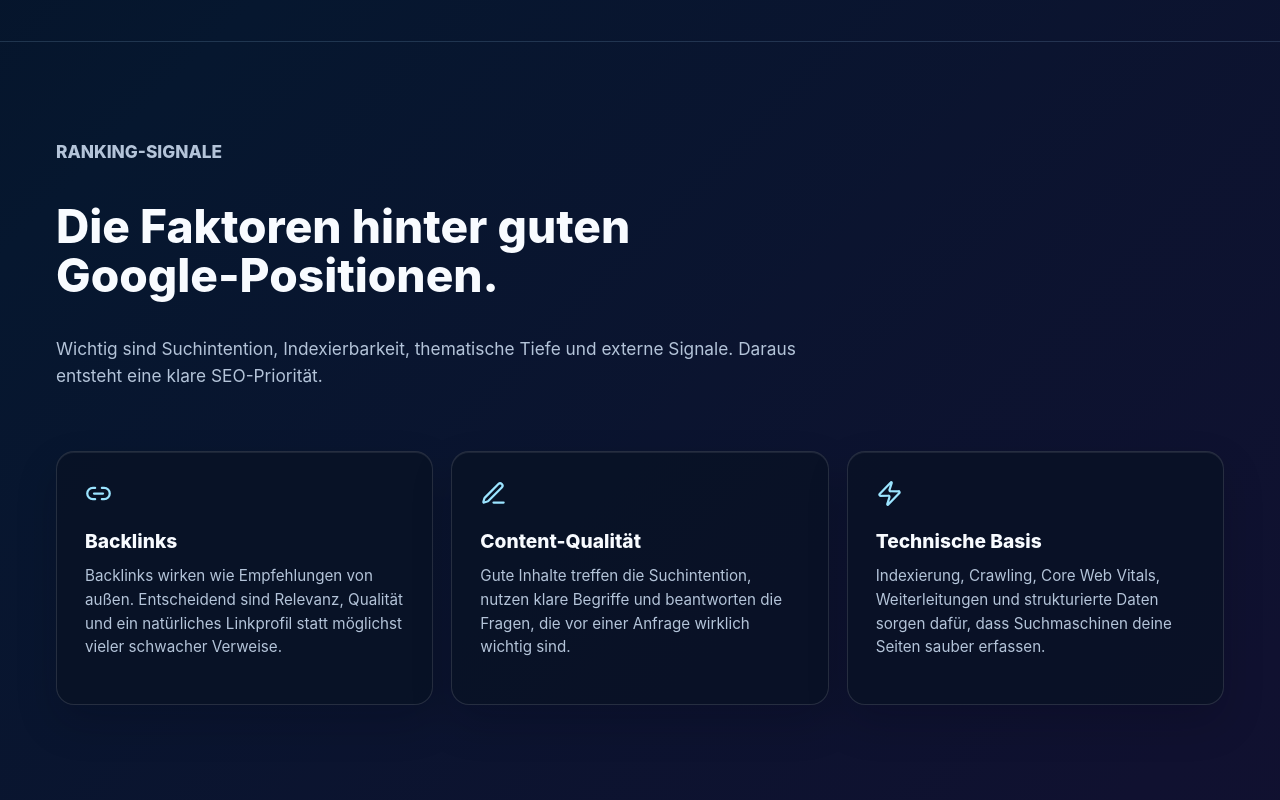
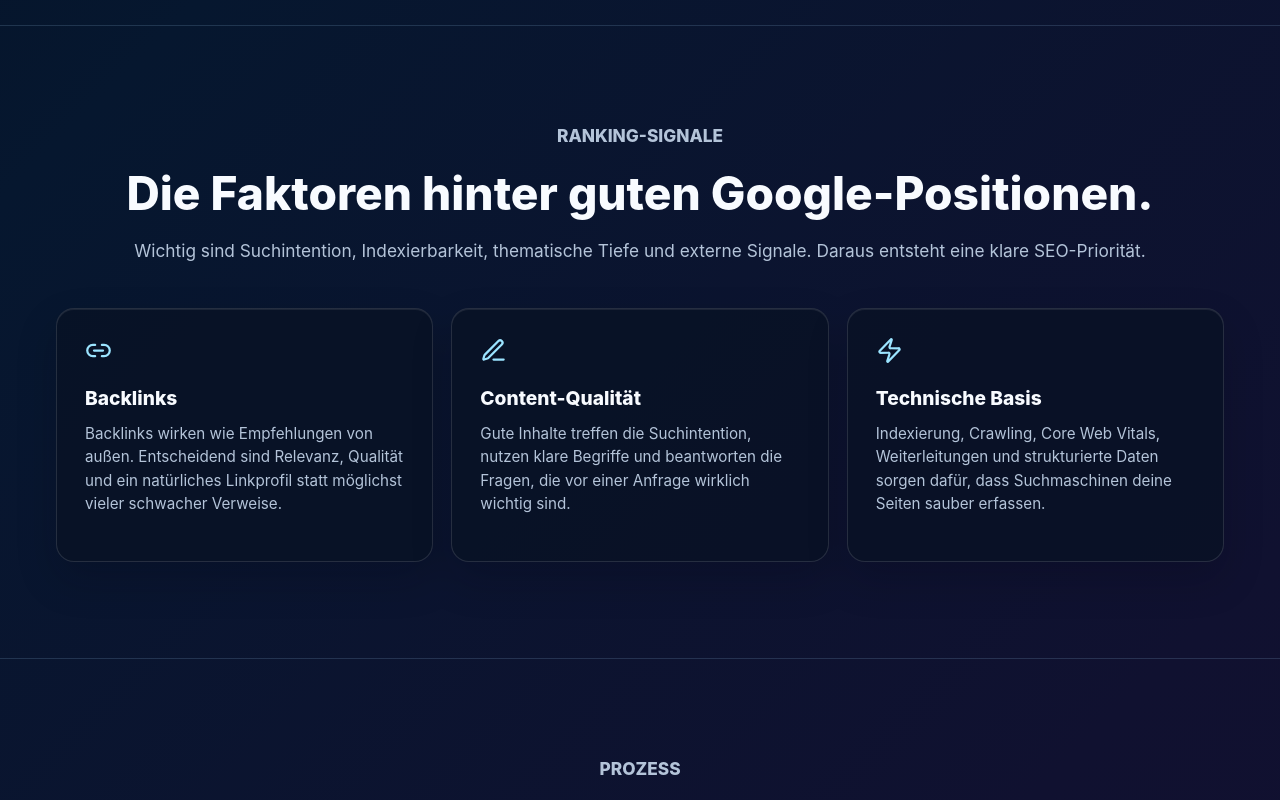
Before and after one commit to parmis2005/digitalvision, a Next.js app: page /seo-info in a window 1280 px wide. Shown: the part 2520-3320 px from the top of the page. Built offline with nearby package versions, Linux system fonts and the light colour scheme.

Commit message:
Update info page CTAs and headings

```diff
--- a/app/seo-info/page.tsx
+++ b/app/seo-info/page.tsx
@@ -318,7 +318,7 @@ export default function SeoInfoPage() {
         </div>
       </section>
 
-      <section id="faktoren" className={cx("section", "left-heading-section")}>
+      <section id="faktoren" className={cx("section", "left-heading-section", "center-heading-section")}>
         <SectionHeading
           eyebrow="Ranking-Signale"
           title="Die Faktoren hinter guten Google-Positionen."
@@ -378,8 +378,8 @@ export default function SeoInfoPage() {
               <span>{item}</span>
             </div>
           ))}
-          <a className={styles["primary-button"]} href="#grundlagen">
-            Zum Anfang
+          <a className={styles["secondary-button"]} href="/#kontakt">
+            Kostenlose Anfrage
             <ArrowRight size={18} />
           </a>
         </div>
--- a/app/seo-info/seo-info.module.css
+++ b/app/seo-info/seo-info.module.css
@@ -787,9 +787,28 @@
 .offer-section .section-heading h2 {
   max-width: 1040px;
   margin-inline: auto;
+  font-size: clamp(2rem, 3vw, 2.65rem);
 }
 .offer-section .section-heading p {
   margin-inline: auto;
+}
+.center-heading-section .section-heading {
+  display: block;
+  width: 100%;
+  max-width: 1500px;
+  text-align: center;
+  margin: 0 auto 44px;
+}
+.center-heading-section .section-heading h2,
+.center-heading-section .section-heading p {
+  max-width: 1500px;
+  margin-inline: auto;
+}
+@media (min-width: 1180px) {
+  .center-heading-section .section-heading h2,
+  .center-heading-section .section-heading p {
+    white-space: nowrap;
+  }
 }
 .practice-heading-section .section-heading {
   grid-template-columns: minmax(0, 1120px);
@@ -1104,7 +1123,8 @@
 .contact-choice svg {
   color: #7ae0a1;
 }
-.contact-card .primary-button {
+.contact-card .primary-button,
+.contact-card .secondary-button {
   width: 100%;
   margin-top: 8px;
 }
--- a/app/verwaltungssystem-info/page.tsx
+++ b/app/verwaltungssystem-info/page.tsx
@@ -372,8 +372,8 @@ export default function VerwaltungssystemInfoPage() {
               <span>{item}</span>
             </div>
           ))}
-          <a className={styles["primary-button"]} href="#grundlagen">
-            Zum Anfang
+          <a className={styles["secondary-button"]} href="/#kontakt">
+            Kostenlose Anfrage
             <ArrowRight size={18} />
           </a>
         </div>
--- a/app/verwaltungssystem-info/verwaltungssystem-info.module.css
+++ b/app/verwaltungssystem-info/verwaltungssystem-info.module.css
@@ -1481,7 +1481,8 @@
 .contact-choice svg {
   color: #7ae0a1;
 }
-.contact-card .primary-button {
+.contact-card .primary-button,
+.contact-card .secondary-button {
   width: 100%;
   margin-top: 8px;
 }
--- a/app/webseite-info/page.tsx
+++ b/app/webseite-info/page.tsx
@@ -405,8 +405,8 @@ export default function WebseiteInfoPage() {
               <span>{item}</span>
             </div>
           ))}
-          <a className={styles["primary-button"]} href="#grundlagen">
-            Zum Anfang
+          <a className={styles["secondary-button"]} href="/#kontakt">
+            Kostenlose Anfrage
             <ArrowRight size={18} />
           </a>
         </div>
--- a/app/webseite-info/webseite-info.module.css
+++ b/app/webseite-info/webseite-info.module.css
@@ -846,12 +846,16 @@
   margin-inline: auto;
 }
 .center-heading-section .section-heading {
+  display: block;
+  width: 100%;
+  max-width: 1040px;
   justify-content: center;
   text-align: center;
-  margin-inline: auto;
+  margin: 0 auto 44px;
 }
 .center-heading-section .section-heading h2,
 .center-heading-section .section-heading p {
+  max-width: 900px;
   margin-inline: auto;
 }
 .practice-heading-section .section-heading {
@@ -1167,7 +1171,8 @@
 .contact-choice svg {
   color: #7ae0a1;
 }
-.contact-card .primary-button {
+.contact-card .primary-button,
+.contact-card .secondary-button {
   width: 100%;
   margin-top: 8px;
 }
```
